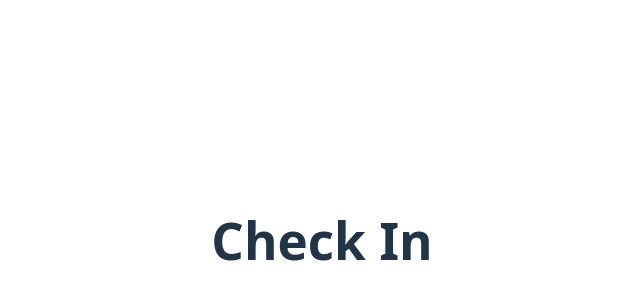
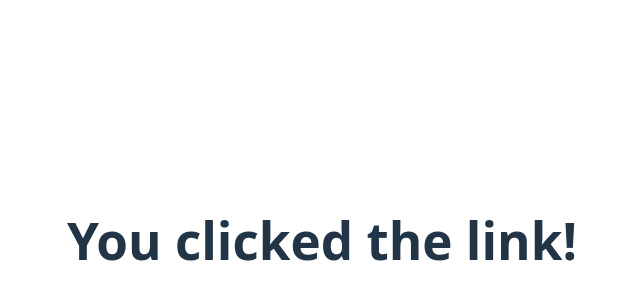
Before and after one commit to AriFordsham/wins-and-loses, a React (Vite) app: page / in a window 1280 px wide. Shown: the part 160-460 px from the top of the page, without its empty margins (318-958 px from the left). Built offline with nearby package versions, Linux system fonts and the light colour scheme.

Commit message:
Switch to reactrouter

```diff
--- a/package.json
+++ b/package.json
@@ -10,8 +10,10 @@
     "preview": "vite preview"
   },
   "dependencies": {
+    "@supabase/supabase-js": "^2.81.0",
     "react": "^19.2.0",
-    "react-dom": "^19.2.0"
+    "react-dom": "^19.2.0",
+    "react-router-dom": "^7.9.5"
   },
   "devDependencies": {
     "@eslint/js": "^9.39.1",
--- a/src/App.tsx
+++ b/src/App.tsx
@@ -1,12 +1,17 @@
+// import { createClient } from '@supabase/supabase-js'
+
 import './App.css'
+import { BrowserRouter } from 'react-router-dom'
+import Signup from './Signup'
 
 function App() {
+  // const supabase = createClient('https://rfgnubwzhqzpkttafojn.supabase.co','sb_publishable_gLq9mShgW_mQu6NDFGdN1g_K_i8sBxt')
   // const [count, setCount] = useState(0)
 
   return (
-    <>
-      <h1>Check In</h1>
-    </>
+    <BrowserRouter>
+      <Signup />
+    </BrowserRouter>
   )
 }
 
--- /dev/null
+++ b/src/Signup.tsx
@@ -0,0 +1,9 @@
+function Signup() {
+  return (
+    <>
+      <h1>You clicked the link!</h1>
+    </>
+  )
+}
+
+export default Signup
```
Also changed, not shown: 1 other file (tests, documents, lock files or other folders).
